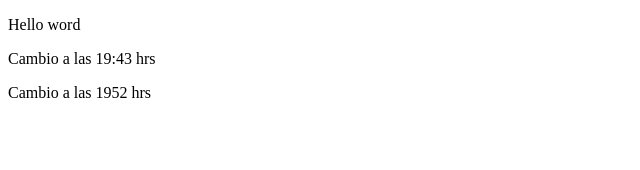
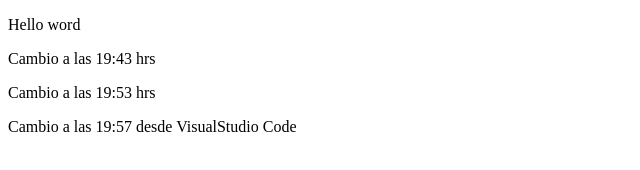
Before and after one commit to alexavendanopro/webdev, a plain HTML site: page index.html in a window 1280 px wide. Shown: the whole page, without its empty margins (0-640 px from the left). Drawn offline with Linux system fonts and the light colour scheme.

Commit message:
Cambio a las 20:10

```diff
--- a/index.html
+++ b/index.html
@@ -9,6 +9,7 @@
 <body>
     <p>Hello word</p>
     <p>Cambio a las 19:43 hrs</p>
-    <p>Cambio a las 1952 hrs</p>
+    <p>Cambio a las 19:53 hrs</p>
+    <p>Cambio a las 19:57 desde VisualStudio Code</p>
 </body>
 </html>
```
